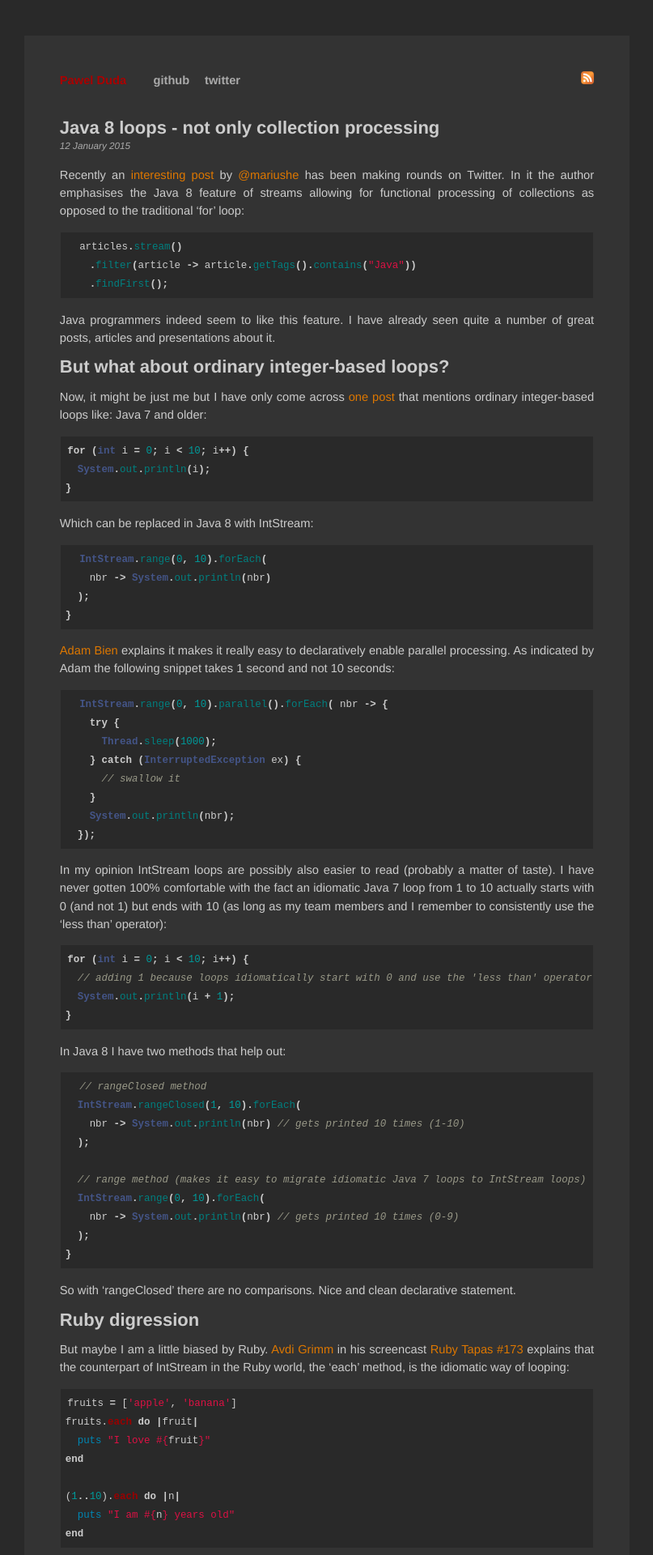
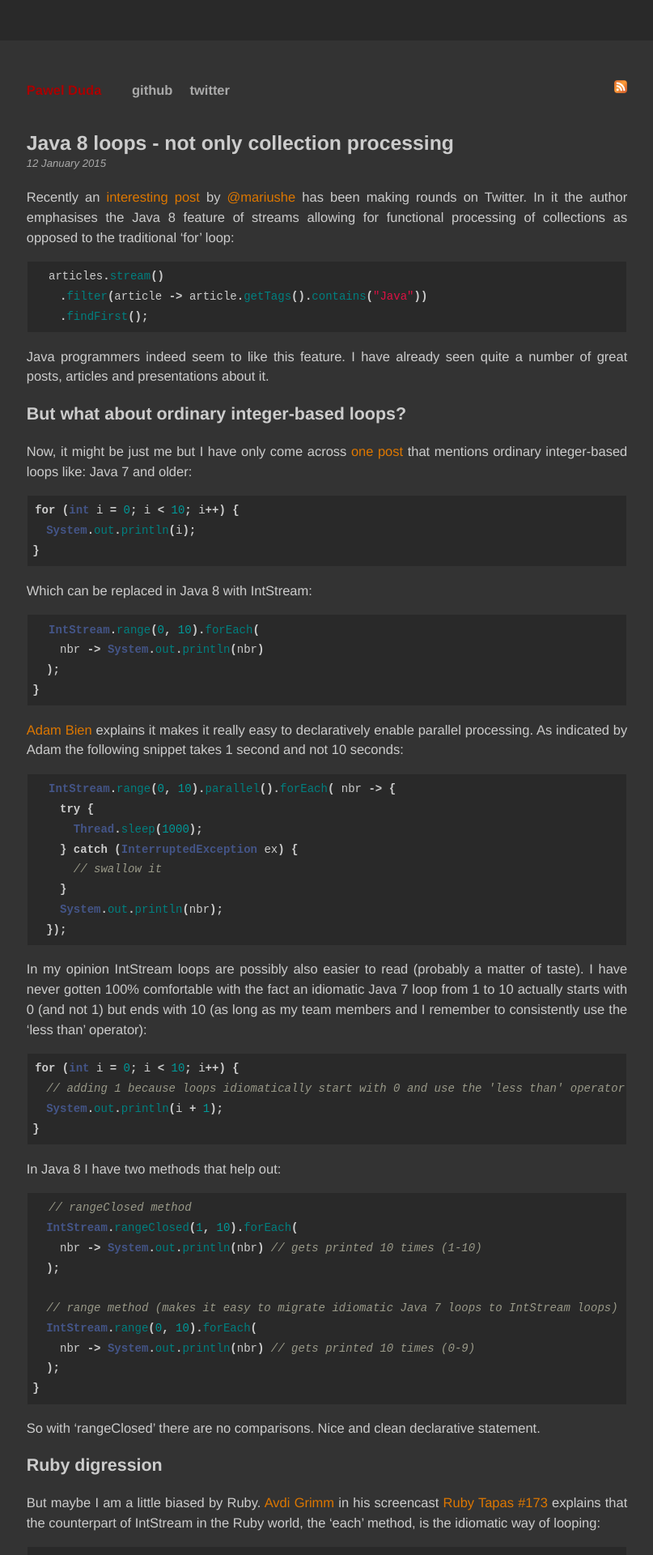
Before and after one commit to unclejamal/unclejamal.github.io, a Jekyll site: the page built from _posts/2015-01-12-java8-loops.markdown, in a window 1280 px wide. Shown: the top 1920 px of the page at 81% size, without its empty margins (236-1043 px from the left). Built offline with Jekyll 4.4.1, drawn with Linux system fonts in a browser that asks for light colours; Markdown is read by kramdown in place of the engine named in the settings; comment, search, counter and statistics services are not loaded.

Commit message:
increased font size and doing h2 instead of h1 in the java8 loops post

```diff
--- a/_posts/2015-01-12-java8-loops.markdown
+++ b/_posts/2015-01-12-java8-loops.markdown
@@ -12,7 +12,9 @@
 
 Java programmers indeed seem to like this feature. I have already seen quite a number of great posts, articles and presentations about it.
 
-# But what about ordinary integer-based loops?
+
+But what about ordinary integer-based loops?
+--------------------------
 
 Now, it might be just me but I have only come across [one post](http://www.adam-bien.com/roller/abien/entry/java_8_from_ordinary_for) that mentions ordinary integer-based loops like:
 Java 7 and older:
@@ -70,7 +72,9 @@
 So with 'rangeClosed' there are no comparisons. Nice and clean declarative statement.
 
 
-# Ruby digression
+Ruby digression
+--------------------------
+
 But maybe I am a little biased by Ruby. [Avdi Grimm](https://twitter.com/avdi) in his screencast [Ruby Tapas #173](http://www.rubytapas.com/episodes/173-for) explains that the counterpart of IntStream in the Ruby world, the 'each' method, is the idiomatic way of looping:
 {% highlight ruby %}
 fruits = ['apple', 'banana']
@@ -104,7 +108,9 @@
 More importantly though, apart from the syntactic difference, the 'each' loop in Ruby creates a new variable scope. This means it effectively removes the risk of mutating an existing variable, if used as the loop counter.
 
 
-# Summary
+Summary
+--------------------------
+
 But enough about Ruby. I am simply wondering how successful the new Java 8 syntax will be in replacing the old habits of Java programmers... I am guessing this will be the case for collections processing. Again, I see a lot written on that. But I suppose the strongest habit, 'for' loops for plain old integer-based loops might stay on. Just a guess... We will see :)
 
 Which syntax do you prefer?
--- a/css/screen.css
+++ b/css/screen.css
@@ -17,7 +17,7 @@
 
 body {
   background-color: #292929;
-  font: 13.34px helvetica, arial, clean, sans-serif;
+  font: 15px helvetica, arial, clean, sans-serif;
   color: #cccccc;
   *font-size: small;
   text-align: center;
```
